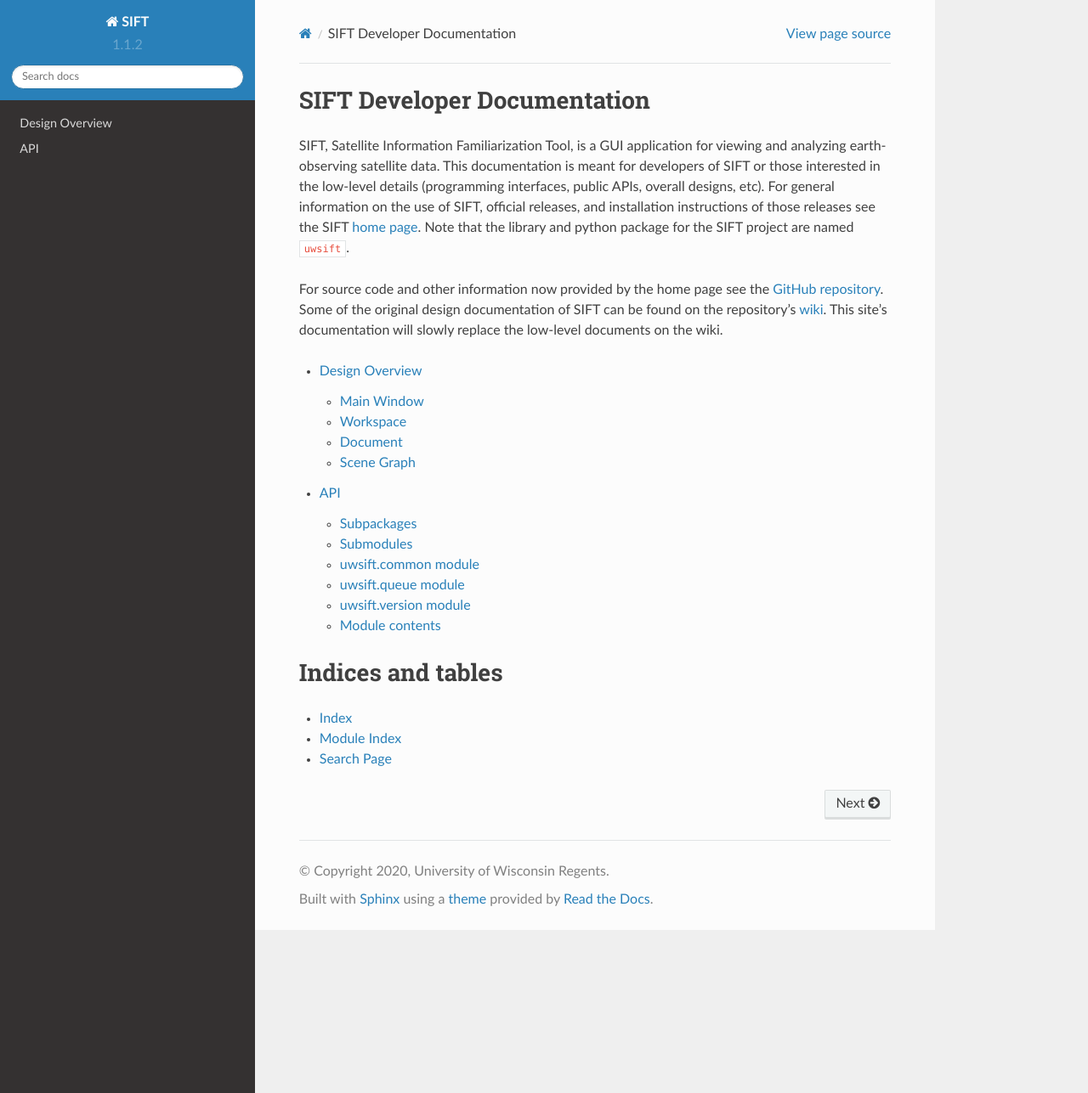
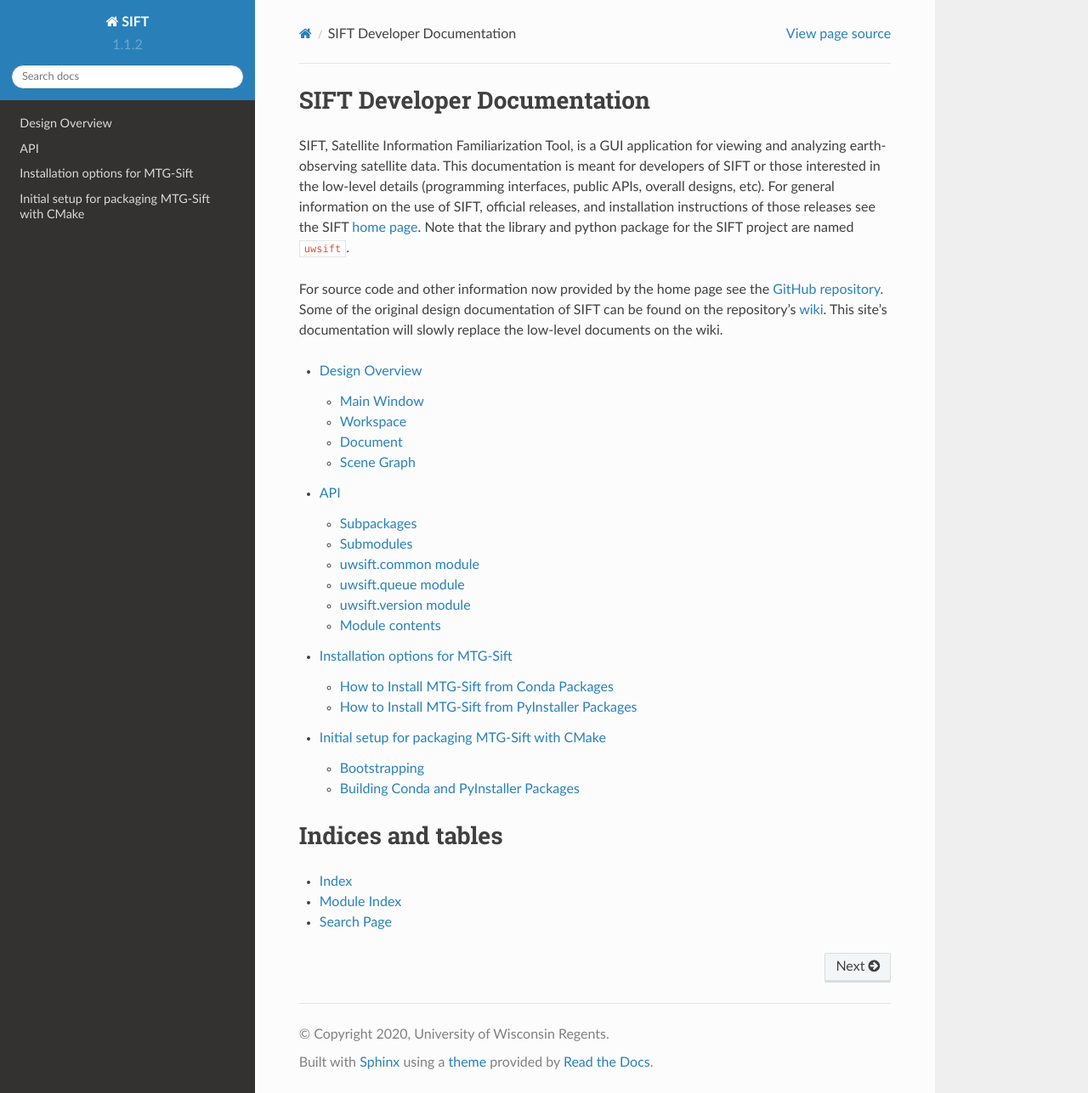
Before and after one commit to ssec/sift, a Sphinx documentation site: the page built from doc/source/index.rst, in a window 1280 px wide and 1287 px high. Shown: the whole window at 85% size. Built offline with Sphinx 7.4.7 and the Read the Docs theme 2.0.0, drawn with Linux system fonts in a browser that asks for light colours; the version number is read from the project's files by our own code; some of the changed lines change nothing that is shown.

Commit message:
Document the CMake build system for MTG-Sift

```diff
--- /dev/null
+++ b/doc/source/INSTALLATION-mtgsift.rst
@@ -0,0 +1,99 @@
+Installation options for MTG-Sift
+=================================
+
+MTG-Sift is provided either as Conda packages or as executable created with
+PyInstaller.
+
+.. _install-conda-packages:
+
+How to Install MTG-Sift from Conda Packages
+-------------------------------------------
+
+To get MTG-Sift in a Conda environment you can choose from two packages.
+
+The fist one - *mtgsift* - installs the software ready to be run. It is
+intended for "end" users of the software who are not interested in developing
+it.
+
+The other package - *mtgsift-devel-deps* - actually doesn't even provide
+MTG-Sift but only makes sure, that the dependencies necessary to develop and
+packagage it are installed. MTG-Sift itself must be provided as source tree
+e.g. by cloning from its Git repository or by extracting it from a tarball.
+
+There is a third Conda package - *mtgsift-deps*. It is not meant to be
+installed directly but it is pulled automatically when one of the other ones
+is installed to provide their common dependencies.
+
+Common Preparations
++++++++++++++++++++
+
+It is best to keep Conda environments intended for just using MTG-Sift
+separate from ones for developing it. In detail, you should not install
+*mtgsift* but only *mtgsift-devel-deps* into an development environment, since
+otherwise the installed MTG-Sift software may interfere with the version from
+the sources. And vice versa.
+
+This said, let's assume that ``MY_ENV`` denotes the respective environment
+and ``MTGSIFT_CHANNEL`` a Conda channel, where the MTG-Sift packages can be
+found [#f1]_, the following common steps should be performed to prepare a clean
+environment for the desired task::
+
+  %> conda create --name MY_ENV --channel conda-forge --strict-channel-priority python=3.7
+  %> conda activate MY_ENV
+  (MY_ENV)%> conda config --env --add channels conda-forge
+  (MY_ENV)%> conda config --env --add channels MTGSIFT_CHANNEL
+  (MY_ENV)%> conda config --set channel_priority strict
+
+.. rubric:: Footnotes
+
+.. [#f1] You need to ask for the URL or name of this ``MTGSIFT_CHANNEL``. If you
+	 build packages yourself, the local build directory can be used as
+	 this channel, by default it is ``~/conda-channels/mtgvis/`` (see
+	 :ref:`conda-packaging`)
+
+Installation for using MTG-Sift
++++++++++++++++++++++++++++++++
+
+Install the package *mtgsift* into an environment called e.g. ``work`` and
+prepared as described above::
+
+  (work)%> conda install mtgsift
+
+Now you can start MTG- like so::
+
+  (work)%> python -m uwsift
+
+.. _install-conda-mtgsift-devel:
+
+Installation for developing MTG-Sift
++++++++++++++++++++++++++++++++++++++
+
+Set up the Conda environment as above - let's call it ``devel`` - and then
+install all dependencies for developing MTG-Sift as follows::
+
+  (devel)%> conda install mtgsift-devel
+
+PIP-install MTG-Sift in editable mode by run the following in the root
+directory of the MTG-Sift sources::
+
+  (devel)%> pip install --editable .
+
+Now you can run MTG-Sift from the current sources with all your changes to the
+source code being active immediately just like so::
+
+  (devel)%> python -m uwsift
+
+How to Install MTG-Sift from PyInstaller Packages
+-------------------------------------------------
+
+The MTG-Sift packages created with PyInstaller are "portable software", i.e.,
+there is no installation step requiring adminstration privileges
+required. Depending on how your MTG-Sift packager provides the software you
+may get it either as one single executable file *mtgsift* (*mtgsift.exe* for
+Windows) or as a directory *mtgsift* (you may need to unpack it from an
+archive), which contains an executable *mtgsift* (*mtgsift.exe* for Windows)
+as well as all dependencies (libraries, configuration, databases).
+
+Note that the single executable file variant has significant slower startup
+since each time it is run the contained dependencies are extracted into a
+temporary directory.
--- /dev/null
+++ b/doc/source/PACKAGING-mtgsift.rst
@@ -0,0 +1,155 @@
+How to get started using the CMake build system
+===============================================
+
+The following documentation gives a step-by-step introduction how to intially
+set up a MTG-Sift development environment from scratch using the CMake-based
+build system.
+
+The description is platform independent [#f1]_ but based on the usual Linux
+workflows. Experienced users may change single steps to better fit their
+workflows of course.
+
+It is assumed that the reader knows how to install and initialize a Conda
+environment (refer to :ref:`_install-conda-packages` otherwise) and how to get
+the MTG-Sift sources from the Git repository or from an archive.
+
+Bootstrapping
+-------------
+
+This procedure is (only) necessary as long as there is no Conda package
+*mtgsift-devel* available for the current platform. When the package is
+available you may skip this part and jump instead to
+:ref:`install-conda-mtgsift-devel` and then continue with
+:ref:`conda-and-pyinstaller-packaging`.
+
+Prerequisites
++++++++++++++
+
+Only a few preparatory steps need to be done outside the build system.
+
+It is assumed that Miniconda3 (recommended) or Anaconda3 is installed and
+properly initialized for your shell [#f2]_.
+
+Install *CMake* and *Make* [#f3]_ into your *base* environment. This step is
+optional - if any of these tools is already available in your shell in a
+suitable recent version (CMake: version 3.14 at least) there is no need to
+install it into the *base* environment.
+::
+
+  %> conda install --name base cmake make
+
+CMake-guided System Setup
++++++++++++++++++++++++++
+
+Activate the *base* environment::
+
+  %> conda activate base
+
+In the toplevel directory of the MTG-Sift sources run *cmake* with a generator
+for the chosen build system::
+
+  (base)%> cmake -G "Unix Makefiles" .
+
+Then follow the advice given by the messages showing up. When doing so, a new
+Conda environment *devel-default* [#f4]_ will be created and populated with
+all packages necessary for MTG-Sift development and packaging::
+
+  (base)%> make devel-bootstrap
+
+Please also execute the steps printed out at the end of building this
+meta-target *devel-bootstrap* [#f5]_
+
+.. _conda-and-pyinstaller-packaging:
+
+Building Conda and PyInstaller Packages
+---------------------------------------
+
+If not already done, execute the steps::
+
+  (base)%> conda activate devel-default
+  (devel-default)%> conda config --env --add channels conda-forge
+  (devel-default)%> conda config --env --set channel_priority strict
+  (devel-default)%> cmake -G "Unix Makefiles" .
+  (devel-default)%> make patch-shapely
+
+The system is now ready to create Conda and PyInstaller packages for
+MTG-Sift. The according targets can be found in the target lists printed by
+running::
+
+  (devel-default)%> make help
+   The following are some of the valid targets for this Makefile:
+   [...]
+   ... conda-packages
+   ... pyinstaller-onedir-package
+   ... pyinstaller-onefile-package
+   [...]
+
+Each of these *package-target*\ s can be build by running::
+
+   (devel-default)%> make <package-target>
+
+.. _conda-packaging:
+
+The Target *conda-packages*
++++++++++++++++++++++++++++
+
+The target *conda-packages* creates three Conda packages: *mtgsift*,
+*mtgsift-devel* and *mtgsift-deps*.
+
+Only *mtgsift* and *mtgsift-devel* are meant to be directly installed from an
+appropriate Conda channel *mtgsift-channel* [#f6]_. However, the two packages
+should not be installed into the same Conda environment together.
+
+The third one is a meta-package which only pulls common dependencies for two
+others and is automatically installed when any of them is installed. Please
+refer to :ref:`install-conda-packages` regarding how to install and use them.
+
+The three Conda packages are created in a directory, by default
+``~/conda-channels/mtgvis/`` [#f7]_. This directory is also indexed as a Conda
+repository thus it can be used as a local Conda channel in each Conda
+environment from which the path is accessible::
+
+  (MY_ENV)%> conda config --add channels ~/conda-channels/mtgvis/
+
+.. _pyinstaller-packaging:
+
+The targets *pyinstaller-onedir-package* and *pyinstaller-onefile-package*
+++++++++++++++++++++++++++++++++++++++++++++++++++++++++++++++++++++++++++
+
+Using the two targets you can create executables which allow to run MTG-Sift
+without any additonal installation of dependencies. All dependencies are
+provided.
+
+Please don't forget to at least once build the target *patch-shapely* in the
+Conda environment you use for packaging. The MTG-Sift dependency *Shapely* has
+an issue with respect to PyInstaller based packagaing, which is fixed with the
+provided patch for now::
+
+  (devel-default)%> make patch-shapely
+
+The difference between the two targets is:
+
+- The *onedir* target creates an executable *mtgsift/mtgsift*
+  (*mtgsift\\mtgsift.exe* on Windows) within a directory *mtgsift/* which
+  furthermore contains all dependencies.
+- The *onefile* package creates only one executable *mtgsift* (*mtgsift.exe*
+  on Windows) which encapsulates all dependencies. Since each time when
+  started it has to unpack these its startup times are significantly longer
+  than of the *onedir* variant, but in contrast to the latter it is truly
+  self-contained.
+
+
+.. rubric:: Footnotes
+
+.. [#f1] Tested on Linux and Windows at the time of writing.
+.. [#f2] Please refer to the according documentation.
+.. [#f3] You may use another build tool supported by CMake as e.g. *Ninja* or
+         *MSBuild.exe*.
+.. [#f4] The name of the environment can be changed in the CMake configuring
+         step.
+.. [#f5] Refer to the steps printed by CMake since they may differ from those
+	 listed in this document.
+.. [#f6] How to provide and populate such a Conda channel is not part of this
+         documentation.
+.. [#f7] The path of the Conda packages directory of the environment can be
+         changed in the CMake configuring step.
--- a/doc/source/index.rst
+++ b/doc/source/index.rst
@@ -22,6 +22,8 @@
    design_overview
    API <api/uwsift>
    Contributing <CONTRIBUTING>
+   Installation options for MTG-Sift <INSTALLATION-mtgsift>
+   Initial setup for packaging MTG-Sift with CMake <PACKAGING-mtgsift>
 
 
 Indices and tables
```
